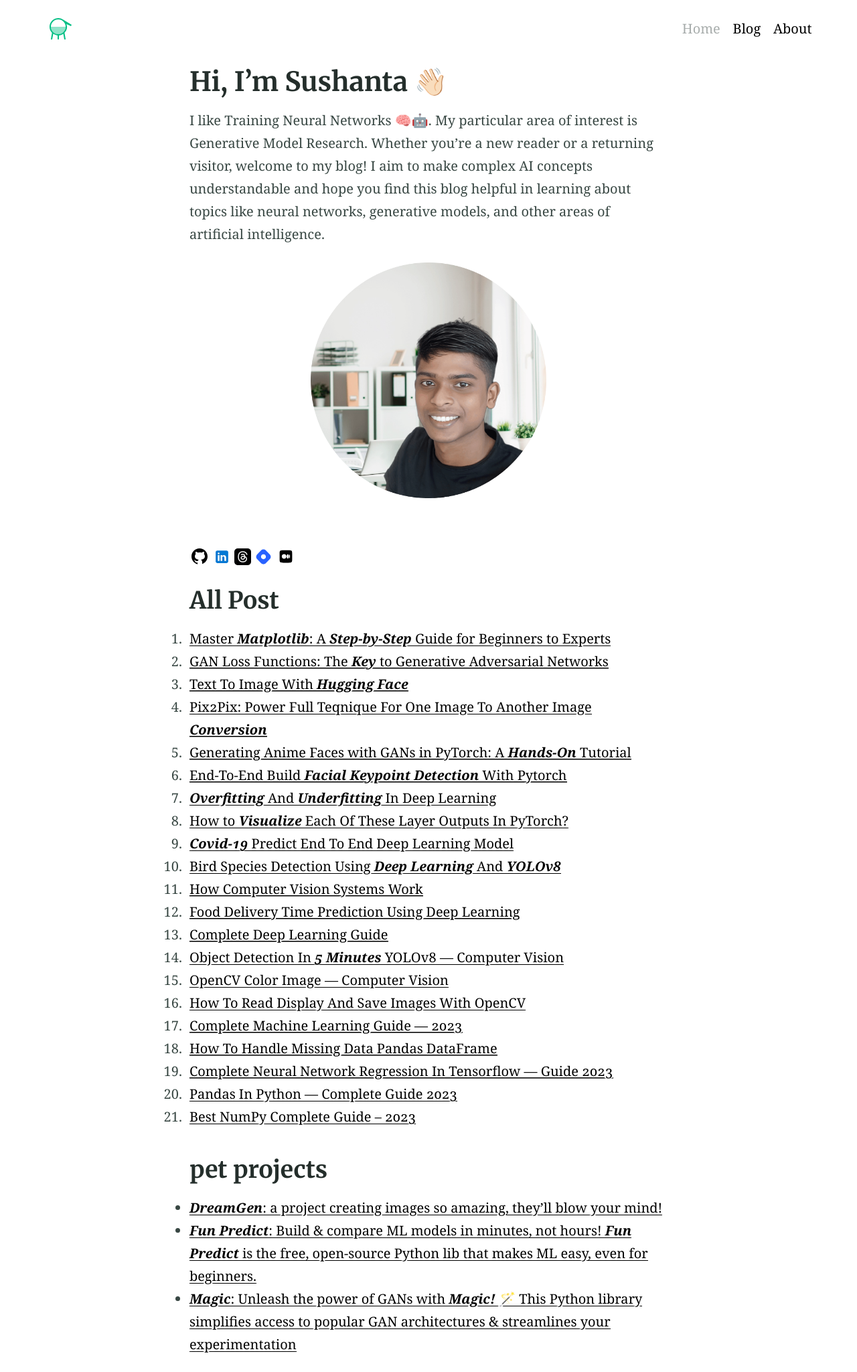
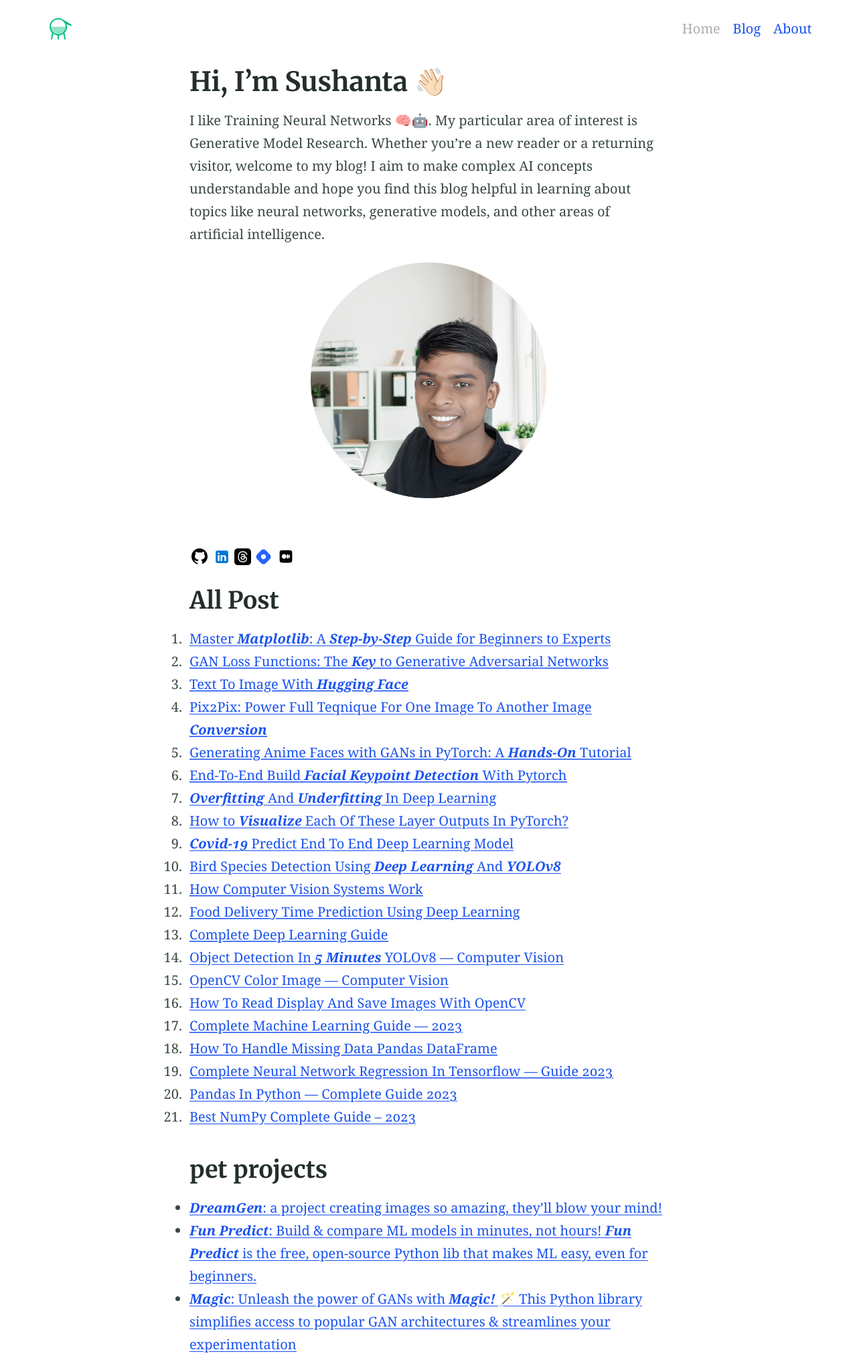
Before and after one commit to hi-sushanta/hi-sushanta.github.io, a Jekyll site: the page built from index.md, in a window 1280 px wide. Shown: the whole page at 67% size. Built offline with Jekyll 4.4.1, drawn with Linux system fonts in a browser that asks for light colours.

Commit message:
Update link color and if it's look good or bad

```diff
--- a/_sass/_settings.scss
+++ b/_sass/_settings.scss
@@ -7,7 +7,7 @@ $accentColour: #05bf85 !default;
 // Text colours
 $headingColour: #242e2b !default;
 $bodyColour: #384743 !default;
-$linkColour: #000000 !default;
+$linkColour: #1952ee !default;
 $hoverColour:#18bc9c !default;
 $focusColour: #fa407a !default;
 $captionColour: #a8adac !default;
```
